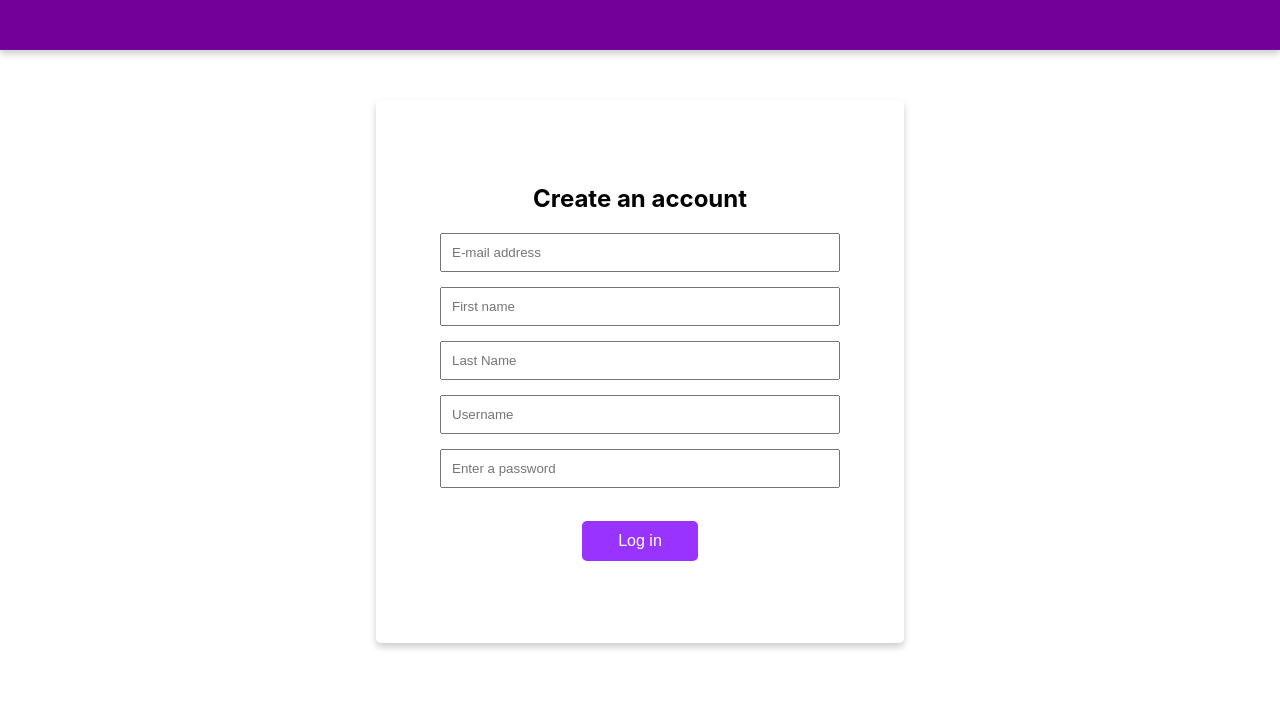
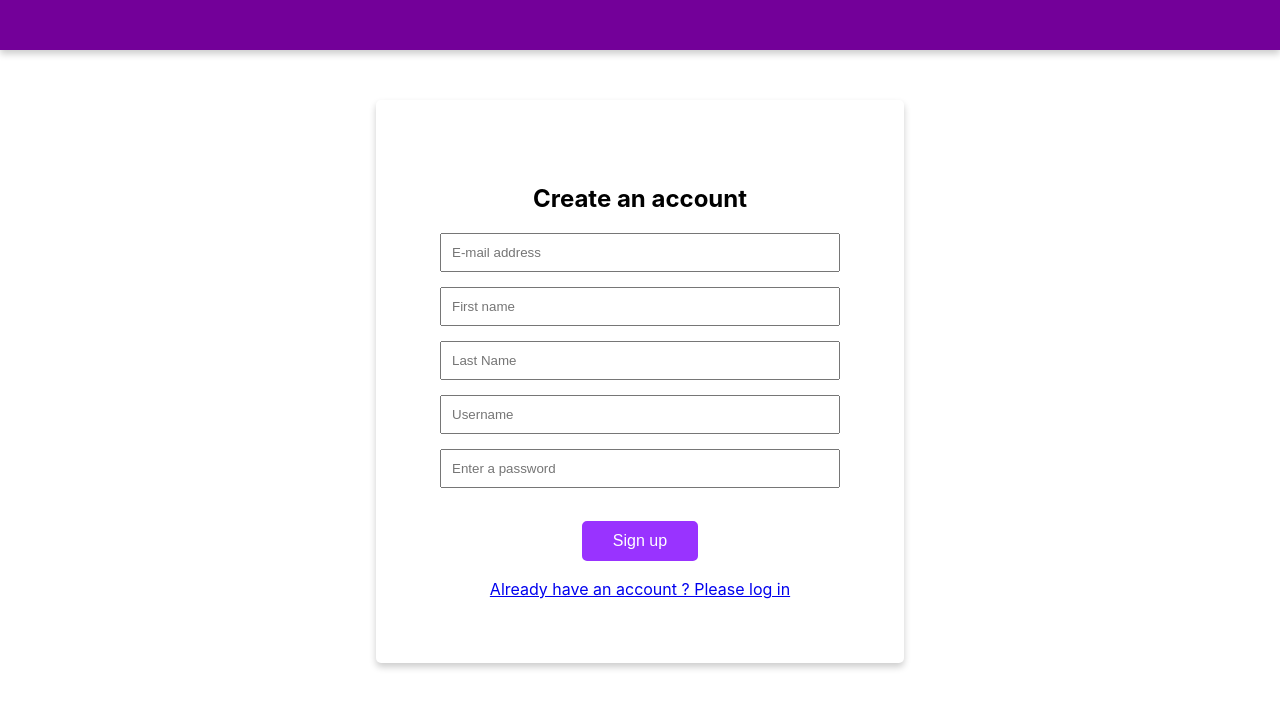
Before and after one commit to morantaf/kanban-board-client, a React (Create React App) app: page /signup in a window 1280 px wide. Shown: the top 708 px of the page. Built offline with nearby package versions, Linux system fonts and the light colour scheme.

Commit message:
Adding the link to go to the login page

```diff
--- a/src/components/SignupForm.js
+++ b/src/components/SignupForm.js
@@ -2,6 +2,7 @@ import React, { useState } from "react";
 import gql from "graphql-tag";
 import styled from "styled-components";
 import { Mutation } from "react-apollo";
+import { Link } from "react-router-dom";
 
 //Creation of Styled components
 
@@ -42,6 +43,10 @@ const Button = styled.button`
 `;
 
 const Title = styled.h2`
+  align-self: center;
+`;
+
+const StyledLink = styled(Link)`
   align-self: center;
 `;
 
@@ -122,7 +127,10 @@ export default function LoginForm(props) {
               placeholder="Enter a password"
               onChange={(event) => setPassword(event.target.value)}
             />
-            <Button type="submit">Log in</Button>
+            <Button type="submit">Sign up</Button>
+            <StyledLink to="/login">
+              Already have an account ? Please log in
+            </StyledLink>
           </Form>
         </div>
       )}
```
